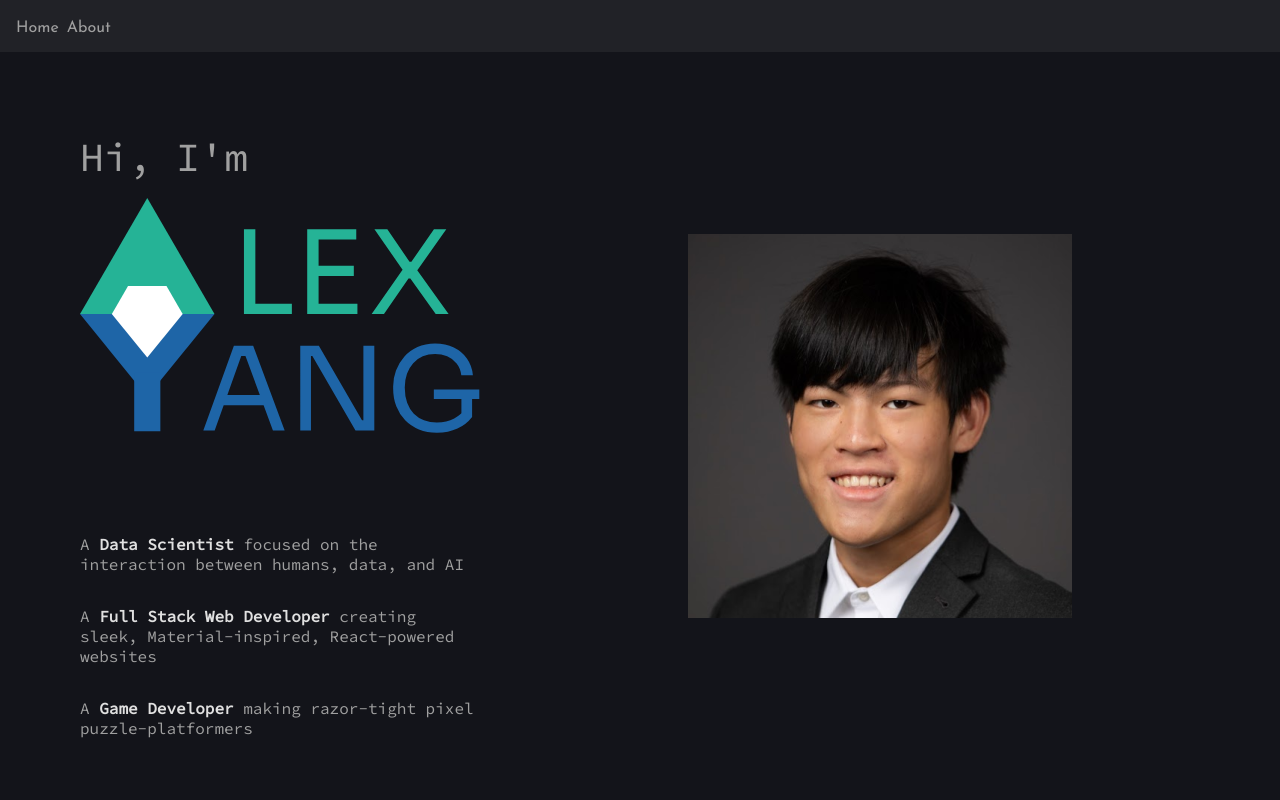
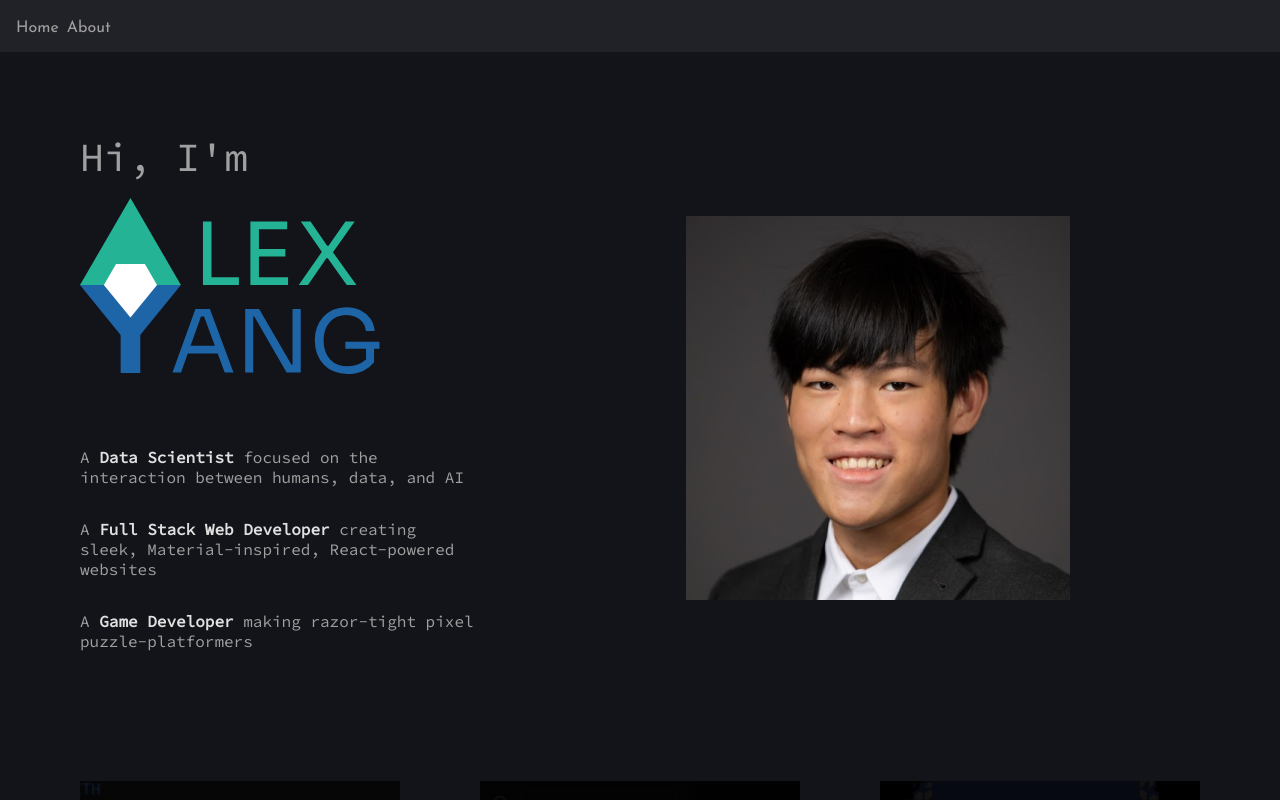
Before and after one commit to alexander-i-yang/alexander-i-yang.github.io, a React (Create React App) app: page / in a window 1280 px wide. Built offline with nearby package versions, Linux system fonts and the light colour scheme; the HTML template or start-up script is replaced by a standard one.

Commit message:
Fixed margins on home page

```diff
--- a/src/App.css
+++ b/src/App.css
@@ -33,7 +33,6 @@ nav a {
 
 .landing {
   min-height: auto;
-  height: 100%;
   display: flex;
   flex-grow: 1;
 }
@@ -59,8 +58,8 @@ nav a {
   margin-bottom: 16px;
 }
 .landing img.extended-logo {
-  width: 400px;
-  margin-bottom: 100px;
+  width: 300px;
+  margin-bottom: 72px;
 }
 .landing img.headshot {
   width: 30vw;
@@ -116,6 +115,7 @@ nav a {
 .skills .title-wrapper .material-icons-sharp {
   font-size: 36px;
   margin-right: 8px;
+  align-self: center;
 }
 .skills .section {
   flex-grow: 1;
--- a/src/App.scss
+++ b/src/App.scss
@@ -48,7 +48,7 @@ nav {
 //Home page
 .landing {
   min-height: auto;
-  height: 100%;
+  //height: 100%;
   display: flex;
   flex-grow: 1;
 
@@ -80,8 +80,8 @@ nav {
   }
 
   img.extended-logo {
-    width: 400px;
-    margin-bottom: 100px;
+    width: 300px;
+    margin-bottom: 72px;
   }
 
   img.headshot {
@@ -150,6 +150,7 @@ nav {
     .material-icons-sharp {
       font-size: 36px;
       margin-right: 8px;
+      align-self: center;
     }
   }
 
--- a/src/Skills.js
+++ b/src/Skills.js
@@ -33,7 +33,7 @@ class SkillCard extends React.Component {
                 <div className="card">
                     <div className="title-wrapper" style={titleWrapperStyle}>
                         <Icon type={ICON_TYPES.material} id={this.props.icon}/>
-                        {this.props.title}
+                        <span>{this.props.title}</span>
                     </div>
                     <div className="card-content">
                         <Section title="Skills" list={this.props.skills}/>
--- a/src/content.json
+++ b/src/content.json
@@ -7,7 +7,7 @@
       "title": "Data Science",
       "icon": "analytics",
       "image": "/images/Data Science Cardsplash.png",
-      "darken": 0.9,
+      "darken": 0.8,
       "skills": [
         "TensorFlow",
         "SQL Server Management Studio",
@@ -29,7 +29,7 @@
       "title": "Web Dev",
       "icon": "code",
       "image": "/images/Web Dev Cardsplash.png",
-      "darken": 0.8,
+      "darken": 0.5,
       "skills": [
         "React",
         "Material Design",
@@ -54,7 +54,7 @@
       "title": "Game Dev",
       "icon": "sports_esports",
       "image": "/images/Game Dev Cardsplash.png",
-      "darken": 0.9,
+      "darken": 0.8,
       "skills": [
         "Game Design", "Level Design", "Unity", "Tiled", "Pixel Art"
       ],
```
Also changed, not shown: 1 other file (tests, documents, lock files or other folders).
